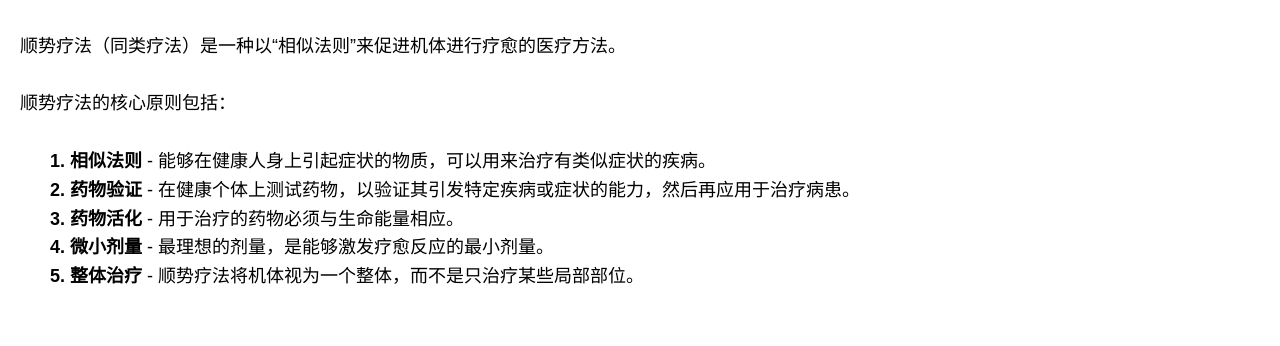
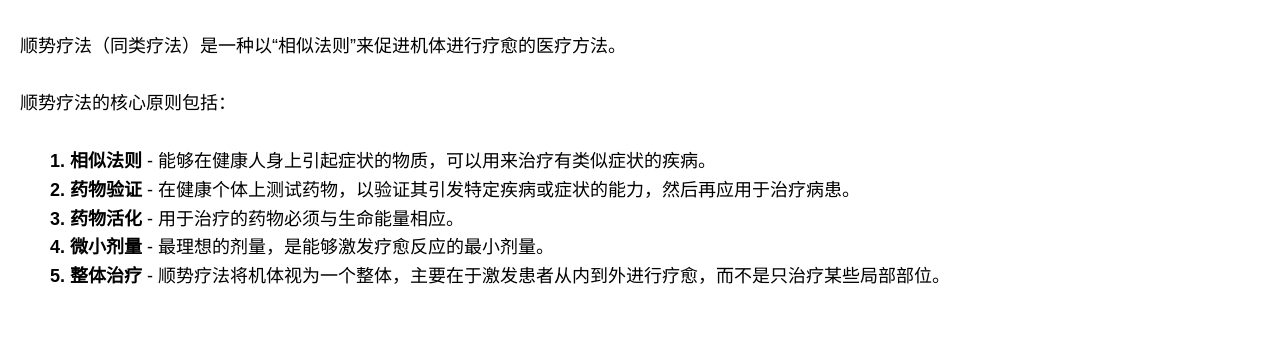
Before and after one commit to hhealthcare/home, a plain HTML site: page index-ch.html in a window 1280 px wide. Shown: the part 202-548 px from the top of the page. Drawn offline with Linux system fonts and the light colour scheme.

Commit message:
Update index-ch.html

```diff
--- a/index-ch.html
+++ b/index-ch.html
@@ -130,7 +130,7 @@
         <p><b>2. 药物验证</b> - 在健康个体上测试药物，以验证其引发特定疾病或症状的能力，然后再应用于治疗病患。</p>
         <p><b>3. 药物活化</b> - 用于治疗的药物必须与生命能量相应。</p>
         <p><b>4. 微小剂量</b> - 最理想的剂量，是能够激发疗愈反应的最小剂量。</p>
-        <p><b>5. 整体治疗</b> - 顺势疗法将机体视为一个整体，而不是只治疗某些局部部位。</p><br>
+        <p><b>5. 整体治疗</b> - 顺势疗法将机体视为一个整体，主要在于激发患者从内到外进行疗愈，而不是只治疗某些局部部位。</p><br>
         </div>
         <br>
         <!-- Description before the video -->
```
